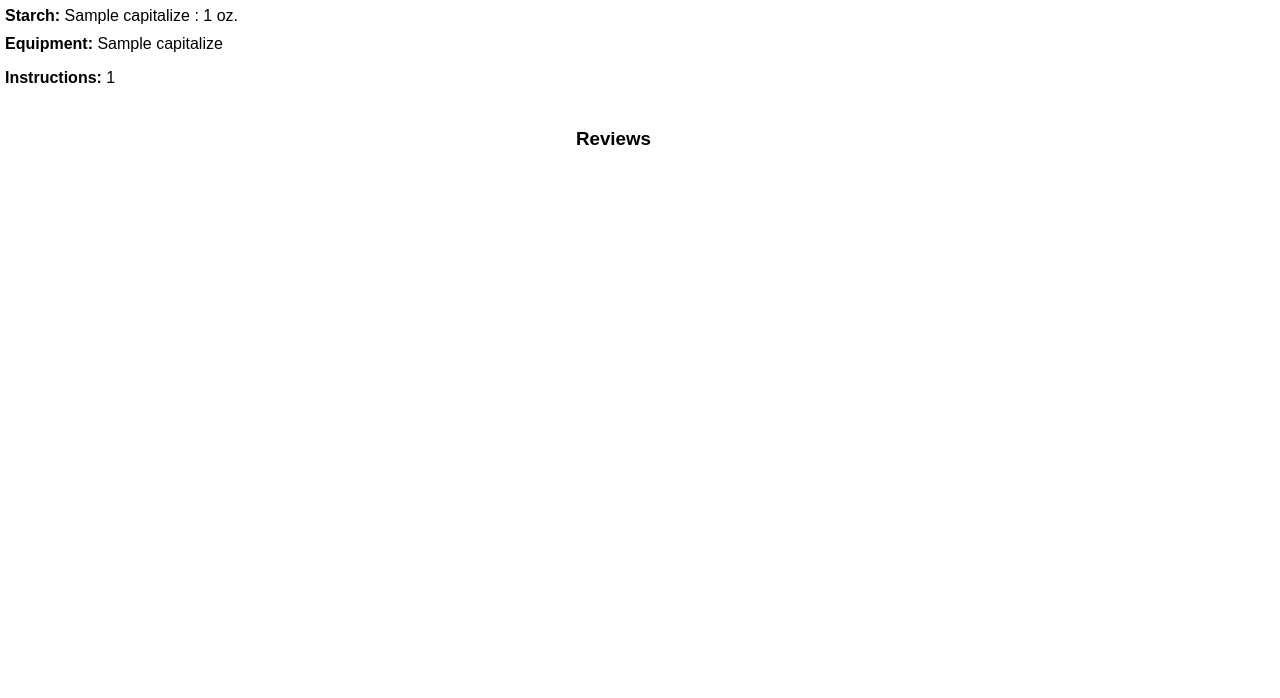
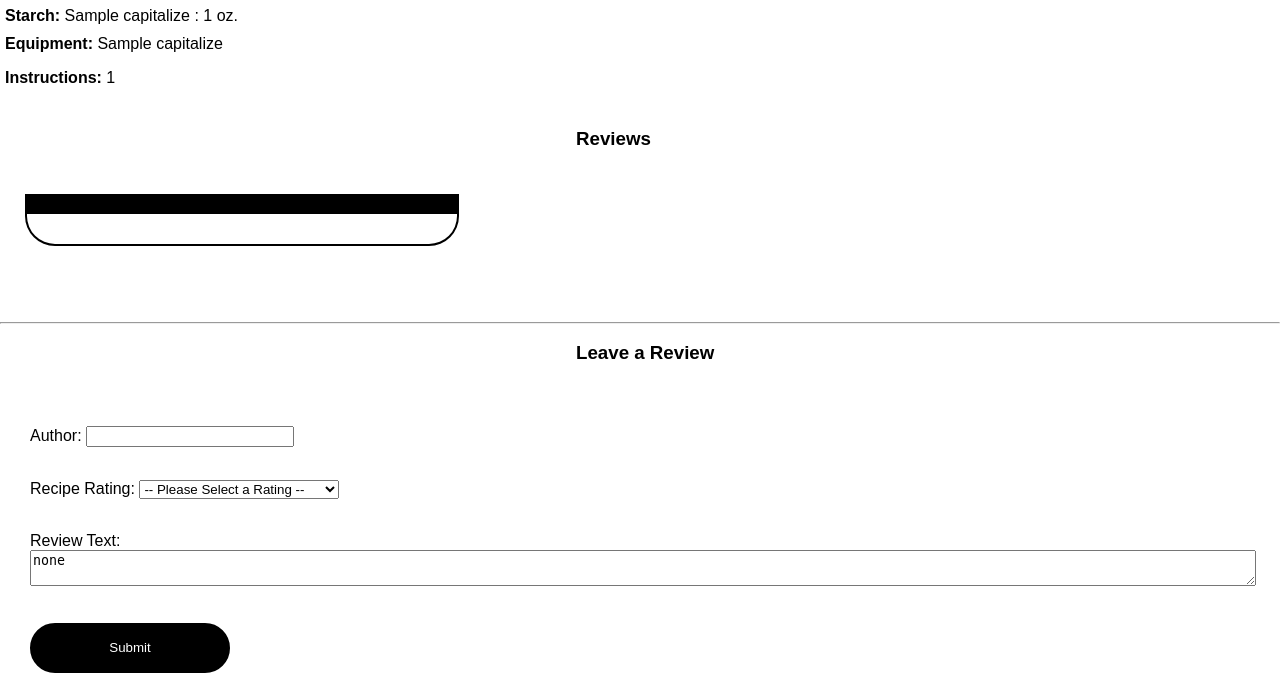
Before and after one commit to jasonjconci/2ManyCooks, a Flask app: template templates/details.html in a window 1280 px wide; the page is wider, and only the part inside the window is pictured. Shown: the part 431-1129 px from the top of that part. Before the commit the page ends 576 px from the top of that part, so only its background shows below. Run offline with Flask 2, Linux system fonts and the light colour scheme; the template is opened without the code that fills it: most values are stand-ins (such as "Sample title", 1, 10 or a date in 2020).

Commit message:
Added review support

```diff
--- a/static/main.css
+++ b/static/main.css
@@ -44,6 +44,16 @@ body {
     border: 2px solid black;
     border-top: 20px solid black;
     width: 200px;
+    padding: 15px;
+    border-bottom-left-radius: 30px;
+    border-bottom-right-radius: 30px;
+}
+
+.review-item {
+    align-content: center;
+    border: 2px solid black;
+    border-top: 20px solid black;
+    width: 400px;
     padding: 15px;
     border-bottom-left-radius: 30px;
     border-bottom-right-radius: 30px;
@@ -98,7 +108,11 @@ button:hover {
 }
 
 .centerMe {
-    width: 100%;
+    width: auto;
     align-content: center;
     padding-left: 45%;
 }
+
+#Recipe_Form {
+    margin: 25px;
+}
--- a/templates/details.html
+++ b/templates/details.html
@@ -78,8 +78,42 @@
                 </span>
             {% endfor %}
         {% else %}
-        <p>No Reviews for this Recipe</p>
+            <p>No Reviews for this Recipe</p>
         {% endif %}
     </div>
+    <div class="row">&nbsp;</div>
+    <hr>
+    <h3 class="centerMe">Leave a Review</h3>
+    <div class="row">&nbsp;</div>
+    <div action='/' method="post">
+        <div class="large-block" id="Recipe_Form">
+            <div class="small-block" id="Review_Author_Wrapper">
+                <label for="Review_Author">Author: </label>
+                <input type="text" id="Review_Author" name="reviewAuthor">
+            </div>
+            <div class="row">&nbsp;</div>
+            <div class="small-block" id="Review_Rating_Wrapper">
+                <label for="Review_Rating">Recipe Rating: </label>
+                <select name="reviewRating" id="Review_Rating">
+                    <option value="none" disabled selected> -- Please Select a Rating -- </option>
+                    <option value="1">1</option>
+                    <option value="2">2</option>
+                    <option value="3">3</option>
+                    <option value="4">4</option>
+                    <option value="5">5</option>
+                </select>
+            </div>
+            <div class="row">&nbsp;</div>
+            <div class="small-block" id="Review_Text_Wrapper">
+                <label for="Review_Text">Review Text: </label>
+                <textarea name="reviewText" id="Review_Text">none</textarea>
+            </div>
+            <div class="row">&nbsp;</div>
+            <div class="small-block">
+                <button id="Review_Button" name="submit_forward" value="reviewSubmit">Submit</button>
+            </div>
+        </div>
+    </div>
+    </form>
 </body>
 </html>
```
